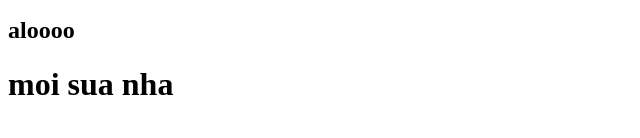
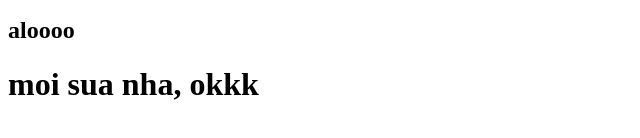
Before and after one commit to Thuan0902/github-demo-do-van-, a plain HTML site: page index.html in a window 1280 px wide. Shown: the part 134-272 px from the top of the page, without its empty margins (0-640 px from the left). Drawn offline with Linux system fonts and the light colour scheme.

Commit message:
Update index.html

```diff
--- a/index.html
+++ b/index.html
@@ -13,6 +13,6 @@
     <div>class 22dktpm1b</div>
     <h2>aloooo
     </h2>
-    <h1>moi sua nha</h1>
+    <h1>moi sua nha, okkk</h1>
 </body>
 </html>
```
